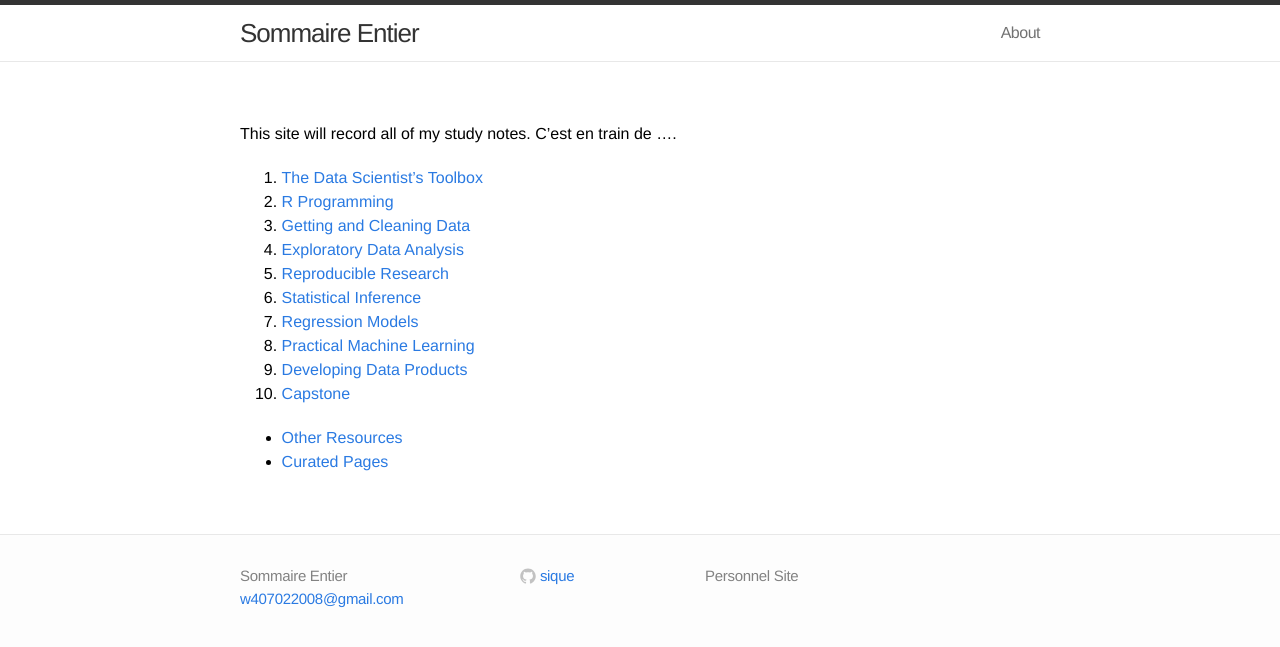
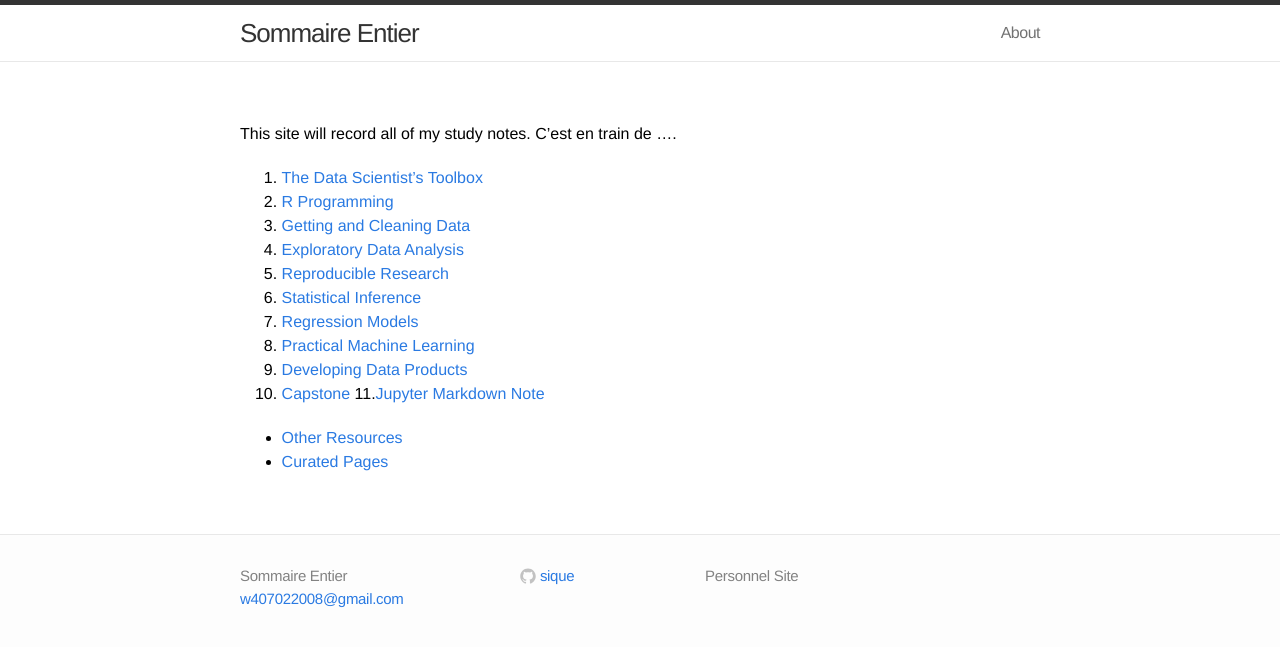
Before and after one commit to w407022008/Wangze.github.io, a Jekyll site: the page built from index.md, in a window 1280 px wide. Shown: the top 647 px of the page. Built offline with Jekyll 4.4.1, drawn with Linux system fonts in a browser that asks for light colours.

Commit message:
Update index.md

```diff
--- a/index.md
+++ b/index.md
@@ -14,6 +14,7 @@ This site will record all of my study notes. C'est en train de ....
 8. [Practical Machine Learning](/sique.github.io/pml/)
 9. [Developing Data Products](/sique.github.io/ddp/)
 10. [Capstone](/sique.github.io/capstone/)
+11.[Jupyter Markdown Note](http://nbviewer.jupyter.org/github/w407022008/Python-Notes/blob/master/Jupyter notebook-Markdown Note.ipynb)
 
 - [Other Resources](/sique.github.io/other/)
 - [Curated Pages](/sique.github.io/curated/)
```
